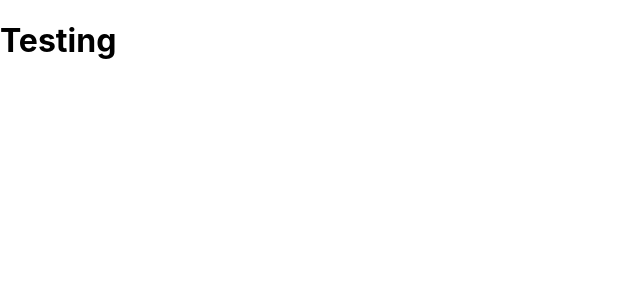
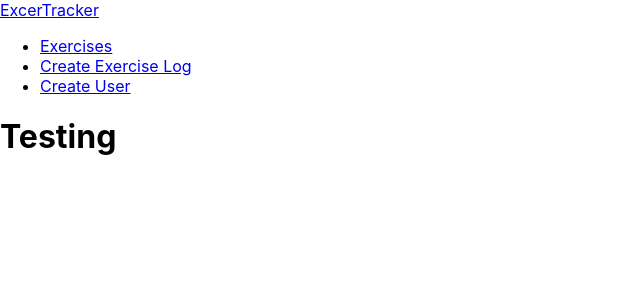
Before and after one commit to raythurman2386/mern-exercise, a React (Create React App) app: page / in a window 1280 px wide. Shown: the top 300 px of the page, without its empty margins (0-640 px from the left). Built offline with nearby package versions, Linux system fonts and the light colour scheme.

Commit message:
navbar added

```diff
--- a/package.json
+++ b/package.json
@@ -8,6 +8,7 @@
     "@testing-library/user-event": "^7.2.1",
     "react": "^16.12.0",
     "react-dom": "^16.12.0",
+    "react-router-dom": "^5.1.2",
     "react-scripts": "3.3.0"
   },
   "scripts": {
--- a/src/App.js
+++ b/src/App.js
@@ -1,8 +1,12 @@
 import React from 'react';
+
+// Components
+import Navbar from './components/Navbar';
 
 function App() {
   return (
     <div className="App">
+      <Navbar />
       <h1>Testing</h1>
     </div>
   );
--- /dev/null
+++ b/src/components/Navbar.jsx
@@ -0,0 +1,25 @@
+import React from 'react';
+import { Link } from 'react-router-dom';
+
+const Navbar = () => {
+  return (
+    <nav className="navbar navbar-dark bg-dark navbar-expand-lg">
+      <Link to="/" className="navbar-brand">ExcerTracker</Link>
+      <div className="collpase navbar-collapse">
+        <ul className="navbar-nav mr-auto">
+          <li className="navbar-item">
+            <Link to="/" className="nav-link">Exercises</Link>
+          </li>
+          <li className="navbar-item">
+            <Link to="/create" className="nav-link">Create Exercise Log</Link>
+          </li>
+          <li className="navbar-item">
+            <Link to="/user" className="nav-link">Create User</Link>
+          </li>
+        </ul>
+      </div>
+    </nav>
+  );
+}
+
+export default Navbar;
--- a/src/index.js
+++ b/src/index.js
@@ -1,6 +1,7 @@
 import React from 'react';
 import { render } from 'react-dom';
+import { BrowserRouter as Router } from 'react-router-dom';
 import './index.css';
 import App from './App';
 
-render(<App />, document.getElementById('root'));
+render(<Router><App /></Router>, document.getElementById('root'));
```
Also changed, not shown: 1 other file (tests, documents, lock files or other folders).
